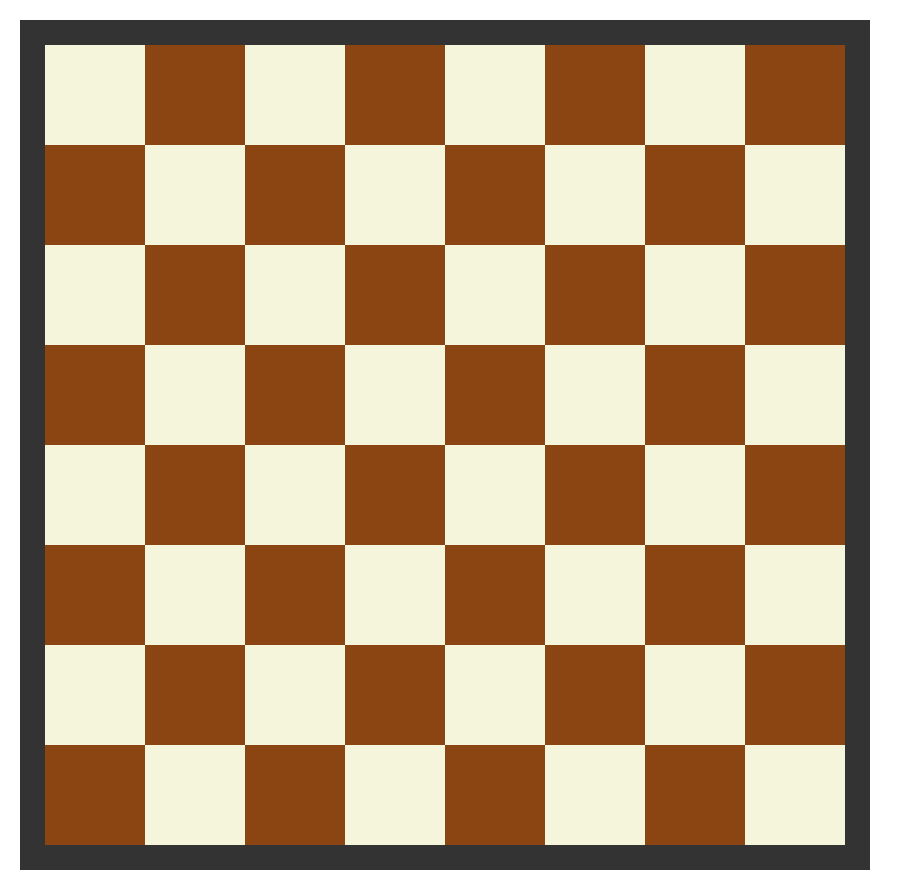
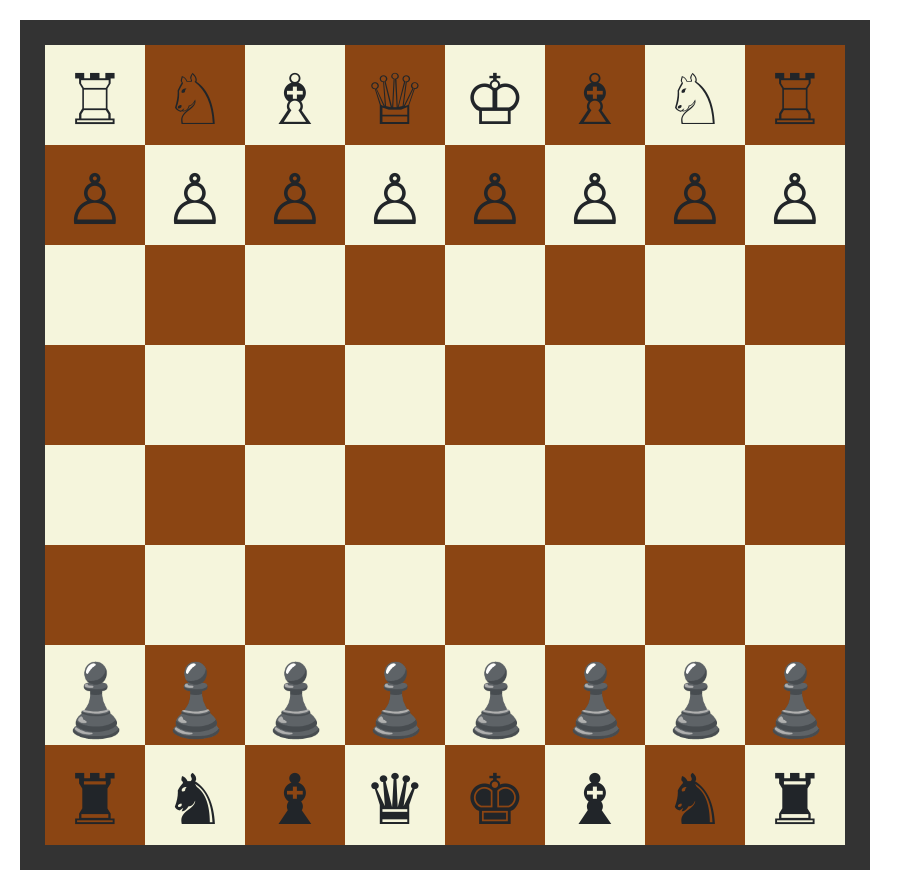
Before and after one commit to Raph-Tnd/collaborative-chess-play, an Angular app in the folder Front-end/Collaborative-ChessPlay/: page /play in a window 1280 px wide. Shown: the whole page, without its empty margins (0-913 px from the left). Built offline with nearby package versions, Linux system fonts and the light colour scheme.

Commit message:
Proper display of chessBoard

```diff
--- a/Front-end/Collaborative-ChessPlay/src/app/app.module.ts
+++ b/Front-end/Collaborative-ChessPlay/src/app/app.module.ts
@@ -6,12 +6,14 @@ import { AppComponent } from './app.component';
 import { CcpCadreCentralPpComponent } from './ccp-cadre-central-pp/ccp-cadre-central-pp.component';
 import { FormsModule } from '@angular/forms';
 import { ChessBoardComponent } from './chess-board/chess-board.component';
+import { PieceComponent } from './piece/piece.component';
 
 @NgModule({
   declarations: [
     AppComponent,
     CcpCadreCentralPpComponent,
-    ChessBoardComponent
+    ChessBoardComponent,
+    PieceComponent
   ],
   imports: [
     BrowserModule,
--- a/Front-end/Collaborative-ChessPlay/src/app/chess-board/chess-board.component.html
+++ b/Front-end/Collaborative-ChessPlay/src/app/chess-board/chess-board.component.html
@@ -11,87 +11,11 @@
 </div>
 -->
 
-<div ng-controller="">
 
-
+<div class="chessboard">
+  <div *ngFor="let row of BOARD; let i = index">
+    <div *ngFor="let pieceBoard of row; let j = index">
+      <app-piece [pieceBoard] = pieceBoard  class="{{colorBoard(i,j)}}"></app-piece>
+    </div>
+  </div>
 </div>
-<div class="chessboard">
-  <!-- 1st -->
-  <div class="beige"></div>
-  <div class="brown"></div>
-  <div class="beige"></div>
-  <div class="brown"></div>
-  <div class="beige"></div>
-  <div class="brown"></div>
-  <div class="beige"></div>
-  <div class="brown"></div>
-  <!-- 2nd -->
-  <div class="brown"></div>
-  <div class="beige"></div>
-  <div class="brown"></div>
-  <div class="beige"></div>
-  <div class="brown"></div>
-  <div class="beige"></div>
-  <div class="brown"></div>
-  <div class="beige"></div>
-  <!-- 3th -->
-  <div class="beige"></div>
-  <div class="brown"></div>
-  <div class="beige"></div>
-  <div class="brown"></div>
-  <div class="beige"></div>
-  <div class="brown"></div>
-  <div class="beige"></div>
-  <div class="brown"></div>
-  <!-- 4st -->
-  <div class="brown"></div>
-  <div class="beige"></div>
-  <div class="brown"></div>
-  <div class="beige"></div>
-  <div class="brown"></div>
-  <div class="beige"></div>
-  <div class="brown"></div>
-  <div class="beige"></div>
-  <!-- 5th -->
-  <div class="beige"></div>
-  <div class="brown"></div>
-  <div class="beige"></div>
-  <div class="brown"></div>
-  <div class="beige"></div>
-  <div class="brown"></div>
-  <div class="beige"></div>
-  <div class="brown"></div>
-  <!-- 6th -->
-  <div class="brown"></div>
-  <div class="beige"></div>
-  <div class="brown"></div>
-  <div class="beige"></div>
-  <div class="brown"></div>
-  <div class="beige"></div>
-  <div class="brown"></div>
-  <div class="beige"></div>
-  <!-- 7th -->
-  <div class="beige"></div>
-  <div class="brown"></div>
-  <div class="beige"></div>
-  <div class="brown"></div>
-  <div class="beige"></div>
-  <div class="brown"></div>
-  <div class="beige"></div>
-  <div class="brown"></div>
-  <!-- 8th -->
-  <div class="brown"></div>
-  <div class="beige"></div>
-  <div class="brown"></div>
-  <div class="beige"></div>
-  <div class="brown"></div>
-  <div class="beige"></div>
-  <div class="brown"></div>
-  <div class="beige"></div>
-
-
-
-
-
-
-</div>
--- a/Front-end/Collaborative-ChessPlay/src/app/chess-board/chess-board.component.ts
+++ b/Front-end/Collaborative-ChessPlay/src/app/chess-board/chess-board.component.ts
@@ -8,6 +8,7 @@ import { Component, OnInit } from '@angular/core';
 export class ChessBoardComponent implements OnInit {
 
   constructor() { }
+
   BOARD: string[][] = [
     ["Tn1","Cn1","Fn1","Dn","Rn","Fn2","Cn2","Tn2"],
     ["Pn1","Pn2","Pn3","Pn4","Pn5","Pn6","Pn7","Pn8"],
@@ -19,78 +20,29 @@ export class ChessBoardComponent implements OnInit {
     ["Tb1","Cb1","Fb1","Db","Rb","Fb2","Cb2","Tb2"]
   ]
 
+  isEven(n: number) {
+    return n % 2 == 0;
+  }
 
-  displayBoard() {
-    let returnDiv = "";
-    let color = true;
-    console.log("test");
-    for (let i = 0; i < 8; i++){
-      for (let j = 0; j < 8; j++){
-        console.log("test");
-        let pieceTemp = this.BOARD[i][j];
-
-        if(color){
-          returnDiv += "<div class=\"beige\">"+this.matchPieceAscii(pieceTemp)+"</div>\n"
-        }
-        else{
-          returnDiv += "<div class=\"brown\">"+this.matchPieceAscii(pieceTemp)+"</div>\n"
-        }
-        color = !color;
+  colorBoard(x: number, y: number){
+    if (this.isEven(x)){
+      if(this.isEven(y)){
+        return "beige";
+      }
+      else{
+        return "brown";
       }
     }
-    console.log(returnDiv)
-    return returnDiv;
+    else{
+      if(this.isEven(y)){
+        return "brown";
+      }
+      else{
+        return "beige";
+      }
+    }
   }
 
-  matchPieceAscii( pieceTemp: string){
-    switch (pieceTemp) {
-      //regex: P en premiere lettre puis une lettre parmi n ou b et un chiffre 1 à 8
-      case "/^Pb[1-8]$":
-        return "&#9817;";
-        break;
-
-      case "/^Pn[1-8]$":
-        return "&#9821;";
-        break;
-
-      case "/^Tb[12]$":
-        return "&#x2656;";
-
-      case "/^Tn[12]$":
-        return "&#9820;";
-
-      case "/^Cb[12]":
-        return "&#9816;";
-
-      case "/^Cn[12]":
-        return "&#9822;";
-
-      case "/^Fb[12]":
-        return "&#9815;";
-
-      case "/^Fn[12]":
-        return "&#9821;";
-
-      case "/^D[bn]":
-        if (pieceTemp[1] == "b") {
-          return "&#9813;";
-        }
-        if (pieceTemp[1] == "n") {
-          return "&#9819;";
-        }
-        break;
-
-      case "/^R[bn]":
-        if (pieceTemp[1] == "b") {
-          return "&#9812;";
-        }
-        if (pieceTemp[1] == "n") {
-          return "&#9818;";
-        }
-        break;
-    }
-    return "";
-}
 
   ngOnInit(): void {
   }
--- /dev/null
+++ b/Front-end/Collaborative-ChessPlay/src/app/piece/piece.component.html
@@ -0,0 +1 @@
+<div [innerHTML]="displayPiece(pieceBoard)"></div>
--- /dev/null
+++ b/Front-end/Collaborative-ChessPlay/src/app/piece/piece.component.ts
@@ -0,0 +1,38 @@
+import {Component, Input, OnInit} from '@angular/core';
+import {givePiece, PIECES} from "../pieceList";
+
+@Component({
+  selector: 'app-piece',
+  templateUrl: './piece.component.html',
+  styleUrls: ['./piece.component.scss']
+})
+export class PieceComponent implements OnInit {
+
+
+  pieces = PIECES;
+
+  @Input()
+  pieceBoard : string = "";
+
+  displayPiece(piece : string){
+    let pieceType = piece[0];
+    let pieceColor = piece[1];
+    let res = givePiece(pieceType);
+    if(pieceType == "X"){
+      return "";
+    }
+    if(pieceColor == "b"){
+      // @ts-ignore
+      return res.asciiCodeBlack;
+    }
+    else{
+      // @ts-ignore
+      return res.asciiCodeWhite;
+    }
+  }
+  constructor() { }
+
+  ngOnInit(): void {
+  }
+
+}
--- /dev/null
+++ b/Front-end/Collaborative-ChessPlay/src/app/pieceList.ts
@@ -0,0 +1,83 @@
+import {Piece} from "./app.component";
+
+
+export function givePiece(name : string){
+  switch (name){
+    case "T":
+      return PIECES[0];
+
+    case "C":
+      return PIECES[1];
+
+    case "F":
+      return PIECES[2];
+
+    case "D":
+      return PIECES[3];
+
+    case "R":
+      return PIECES[4];
+
+    case "P":
+      return PIECES[5];
+
+  }
+  return ;
+}
+export const PIECES: Piece[] = [
+  {
+    type: "T",
+    asciiCodeWhite: "&#9814;",
+    asciiCodeBlack: "&#9820;",
+    verifyMove: (x1, y1, x2, y2) => {
+      return true;
+    }
+  },
+
+  {
+    type: "C",
+    asciiCodeWhite: "&#9816;",
+    asciiCodeBlack: "&#9822;",
+    verifyMove: (x1, y1, x2, y2) => {
+      return true;
+    }
+  },
+
+  {
+    type: "F",
+    asciiCodeWhite:"&#9815;",
+    asciiCodeBlack:"&#9821;",
+    verifyMove : (x1,y1,x2,y2) => {
+      return true;
+    }
+  },
+
+  {
+    type: "D",
+    asciiCodeWhite:"&#9813;",
+    asciiCodeBlack:"&#9819;",
+    verifyMove : (x1,y1,x2,y2) => {
+      return true;
+    }
+  },
+
+  {
+    type: "R",
+    asciiCodeWhite:"&#9812;",
+    asciiCodeBlack:"&#9818;",
+    verifyMove : (x1,y1,x2,y2) => {
+      return true;
+    }
+  },
+
+  {
+    type: "P",
+    asciiCodeWhite:"&#9817;",
+    asciiCodeBlack:"&#9823;",
+    verifyMove : (x1,y1,x2,y2) => {
+      return true;
+    }
+  }
+
+
+];
```
Also changed, not shown: Front-end/Collaborative-ChessPlay/src/app/app.component.ts (+7 -0 lines), Front-end/Collaborative-ChessPlay/src/app/piece/piece.component.scss (added), 1 other file (tests, documents, lock files or other folders).
